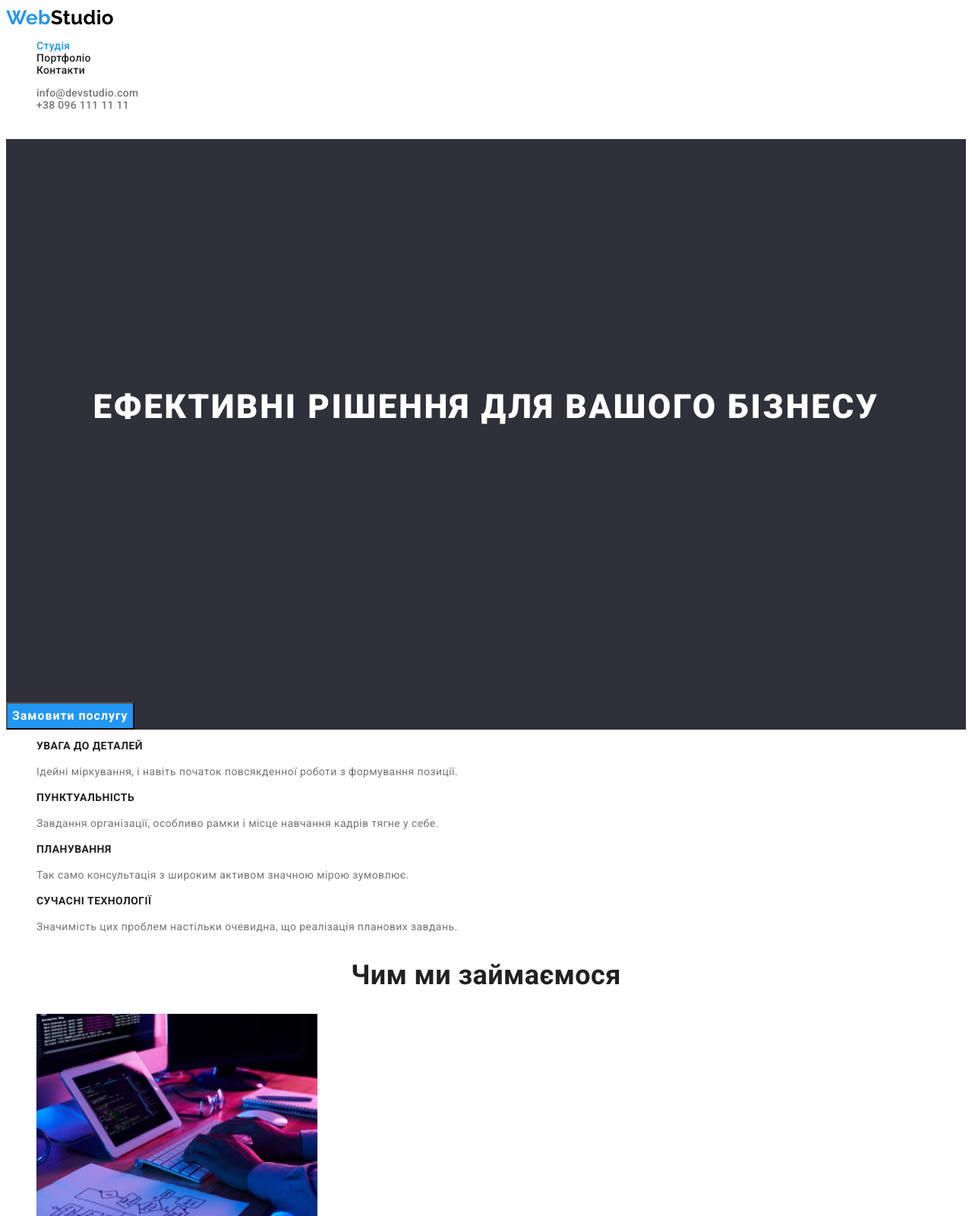
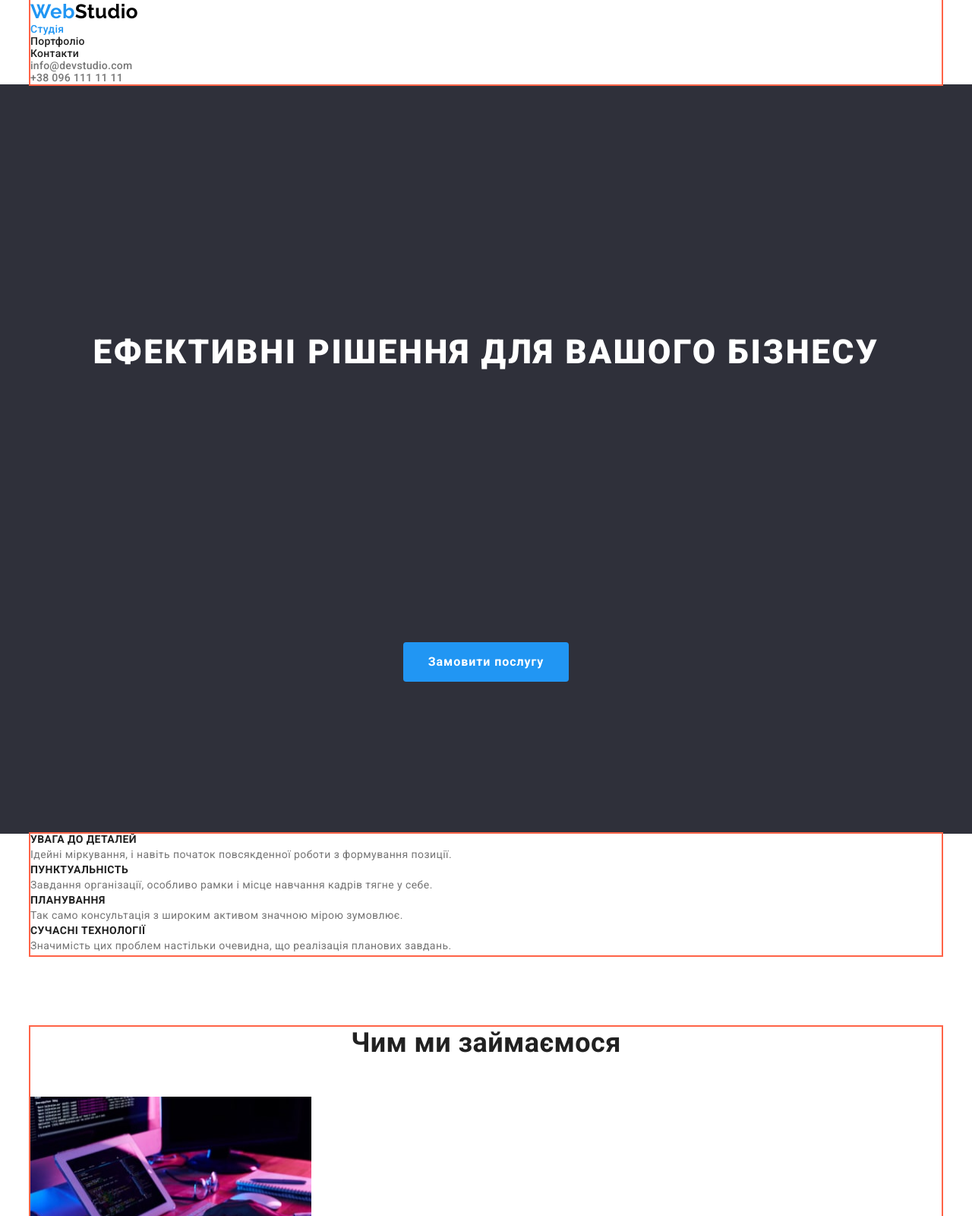
Before and after one commit to LevchenkoIryna/goit-markup-hw-03, a plain HTML site: page index.html in a window 1280 px wide. Shown: the top 1600 px of the page at 76% size. Drawn offline with nearby package versions, Linux system fonts and the light colour scheme.

Commit message:
Блокова модель

```diff
--- a/css/style.css
+++ b/css/style.css
@@ -17,10 +17,28 @@ body {
   letter-spacing: 0.03em;
   font-size: 14px;
   line-height: 1.14;
+
+  /* position: absolute; */
+
 }
 
+/* h1, h2, h3, h4, h5, h6, p {
+  margin: 0;
+
+} */
+
 .list {
+  margin: 0;
+  padding: 0;
+
   list-style: none;
+}
+
+.container {
+  margin-left: auto;
+  margin-right: auto;
+  width: 1200px;
+  outline: 2px solid tomato;
 }
 
 .logo {
@@ -30,6 +48,7 @@ body {
   font-size: 26px;
   line-height: 1.2;
   text-decoration: none;
+  margin: 0;
 }
 
 .logo-black {
@@ -44,6 +63,7 @@ body {
 .logo-white:hover {
   color: var(--accent-color);
 }
+
 
 /* Site nav */
 
@@ -79,6 +99,7 @@ body {
 
 .hero {
   background-color: var(--bcg-color-dark);
+  text-align: center;
 }
 
 .hero-title {
@@ -89,6 +110,13 @@ body {
   line-height: 16;
   text-align: center;
   letter-spacing: 0.06em;
+
+  margin: 0;
+  margin-bottom: 30px;
+
+
+
+
 }
 
 .hero-button {
@@ -100,6 +128,14 @@ body {
   letter-spacing: 0.06em;
   font-family: Roboto, sans-serif;
   cursor: pointer;
+
+  display: inline-block;
+  border: 1px solid transparent;
+  border-radius: 4px;
+  padding: 10px 32px;
+  margin-bottom: 200px;
+  /* min-width: 130px; */
+
 }
 
 .hero-button:hover,
@@ -110,16 +146,22 @@ body {
 
 /* Feature */
 
-/* .feature {}*/
+/* .feature {
+
+} */
 
 .feature-title {
+
   font-weight: 700;
   font-size: 14px;
+  margin: 0;
 }
 
 .feature-text {
   color: var(--second-text-color);
   line-height: 1.71;
+  margin: 0;
+
 }
 
 /* Work */
@@ -132,6 +174,9 @@ body {
   font-size: 36px;
   line-height: 1.17;
   text-align: center;
+  margin: 0;
+  margin-top: 94px;
+  margin-bottom: 50px;
 }
 
 /* Team */
@@ -149,6 +194,7 @@ body {
   font-size: 16px;
   line-height: 1.19;
   text-align: center;
+  margin: 0;
 }
 
 .team-text {
@@ -156,6 +202,7 @@ body {
   font-size: 16px;
   line-height: 1.19;
   text-align: center;
+  margin: 0;
 }
 
 /* Footer */
--- a/index.html
+++ b/index.html
@@ -9,42 +9,55 @@
       href="https://fonts.googleapis.com/css2?family=Comfortaa&family=Raleway:wght@700&family=Roboto:wght@400;500;700;900&display=swap"
       rel="stylesheet"
     />
+    <link
+      rel="stylesheet"
+      href="https://cdnjs.cloudflare.com/ajax/libs/modern-normalize/1.1.0/modern-normalize.min.css"
+      integrity="sha512-wpPYUAdjBVSE4KJnH1VR1HeZfpl1ub8YT/NKx4PuQ5NmX2tKuGu6U/JRp5y+Y8XG2tV+wKQpNHVUX03MfMFn9Q=="
+      crossorigin="anonymous"
+      referrerpolicy="no-referrer"
+    />
     <link rel="stylesheet" href="./css/style.css" />
   </head>
   <body>
     <header>
+      <div class="container">
         <nav>
           <a href="./index.html" class="logo" lang="en"
             >Web<span class="logo-black">Studio</span></a
           >
-
           <ul class="site-nav list">
             <li><a href="" class="link current">Студія</a></li>
             <li><a href="./portfolio.html" class="link">Портфоліо</a></li>
             <li><a href="" class="link">Контакти</a></li>
           </ul>
         </nav>
-
         <ul class="auth-nav list">
           <li>
             <a href="mailto:info@devstudio.com" class="link"
               >info@devstudio.com</a
             >
           </li>
-        <li><a href="tel:+380961111111" class="link">+38 096 111 11 11</a></li>
+          <li>
+            <a href="tel:+380961111111" class="link">+38 096 111 11 11</a>
+          </li>
         </ul>
+      </div>
     </header>
 
     <main>
       <!--Шапка-->
+
       <section class="hero">
+
           <h1 class="hero-title">Ефективні рішення для вашого бізнесу</h1>
           <button type="button" class="hero-button">Замовити послугу</button>
+
       </section>
 
       <!--Особливості-->
       <section class="feature">
         <!--Сховати-->
+        <div class="container">
           <h2 class="feature-title visually-hidden">Особливості</h2>
           <ul class="list">
             <li>
@@ -75,10 +88,12 @@
               </p>
             </li>
           </ul>
+        </div>
       </section>
 
       <!--Чим ми займаємося-->
       <section class="work">
+        <div class="container">
           <h2 class="work-title">Чим ми займаємося</h2>
           <ul class="list">
             <li>
@@ -106,10 +121,12 @@
               />
             </li>
           </ul>
+        </div>
       </section>
 
       <!--Наша команда-->
       <section class="team">
+        <div class="container">
           <h2 class="team-title">Наша команда</h2>
           <ul class="list">
             <li class="team-box">
@@ -153,14 +170,17 @@
               <p lang="en" class="team-text">UI Designer</p>
             </li>
           </ul>
+        </div>
       </section>
     </main>
 
     <footer class="contacts">
-      <a href="" class="logo" lang="en"
+      <div class="container">
+      <a href="" class="logo footer" lang="en"
         >Web<span class="logo-white">Studio</span></a
       >
       <address>
+
           <ul class="list">
             <li>
               <a
@@ -182,6 +202,7 @@
               >
             </li>
           </ul>
+        </div>
       </address>
     </footer>
   </body>
```
Also changed, not shown: portfolio.html (+1 -0 lines). Lines whose indentation alone changed are shown as unchanged.
